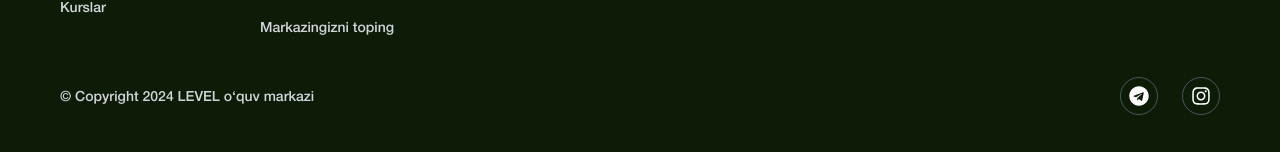
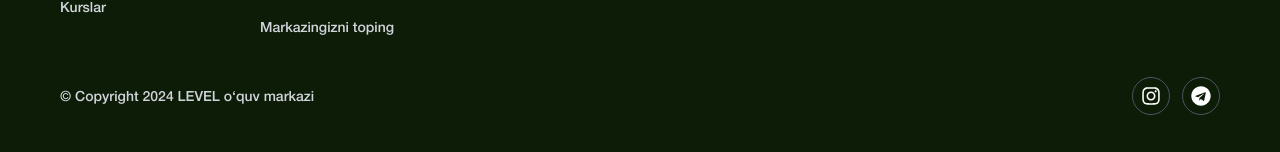
Before and after one commit to tidalu/level-u, a Next.js app: page / in a window 1280 px wide. Shown: the part 2877-3029 px from the top of the page. Built offline with nearby package versions, Linux system fonts and the light colour scheme; a web font is replaced by a local one.

Commit message:
refactor: Update social media links in footer component

```diff
--- a/components/footer.tsx
+++ b/components/footer.tsx
@@ -18,18 +18,18 @@ const Footer = () => {
           <div className=" text-sm text-gray-300">
             © Copyright {date.getFullYear()} {data?.footer?.copyright.name}
           </div>
-          <div className="flex items-center gap-6 ">
+          <div className="flex items-center gap-3">
+            <Link
+              href="https://www.instagram.com/level_edu_uz/"
+              className="border border-gray-600 rounded-full block"
+            >
+              <FaInstagram size={20} className="m-2" />
+            </Link>
             <Link
               href="https://t.me/level_edu_uz"
               className="border border-gray-600 rounded-full block"
             >
               <FaTelegram size={20} className="m-2" />
-            </Link>
-            <Link
-              href="https://www.instagram.com/level_edu_uz/"
-              className="border border-gray-600 rounded-full block"
-            >
-              <FaInstagram size={20} className="m-2" />
             </Link>
           </div>
         </div>
```
